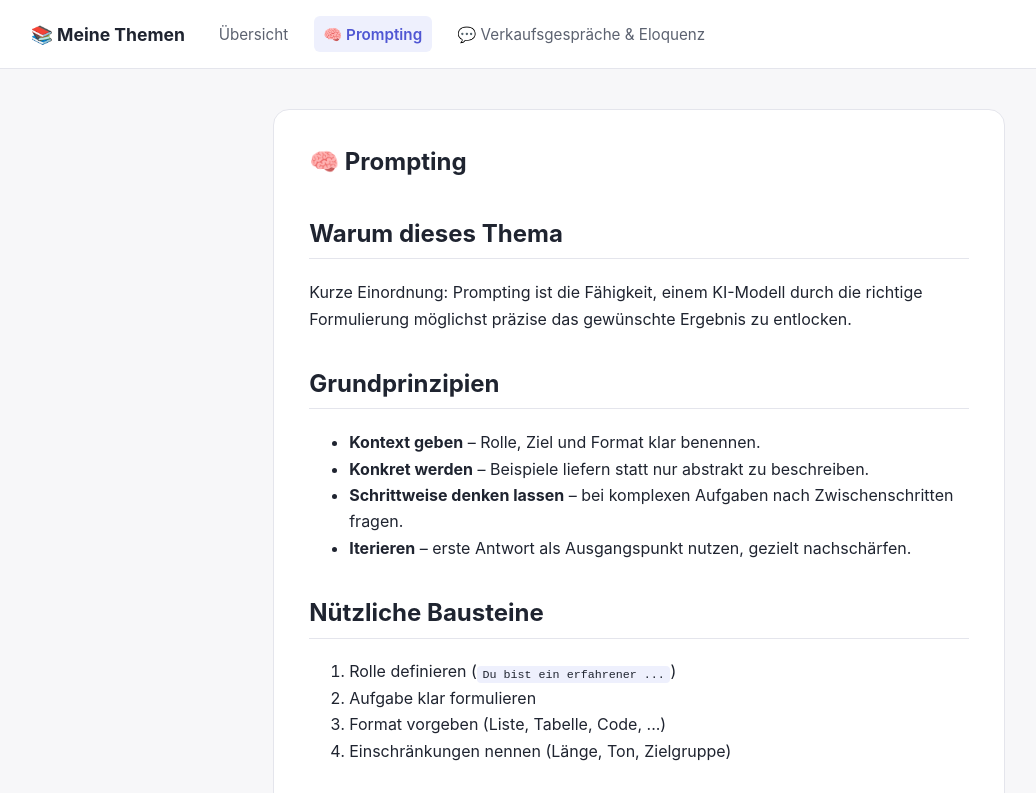
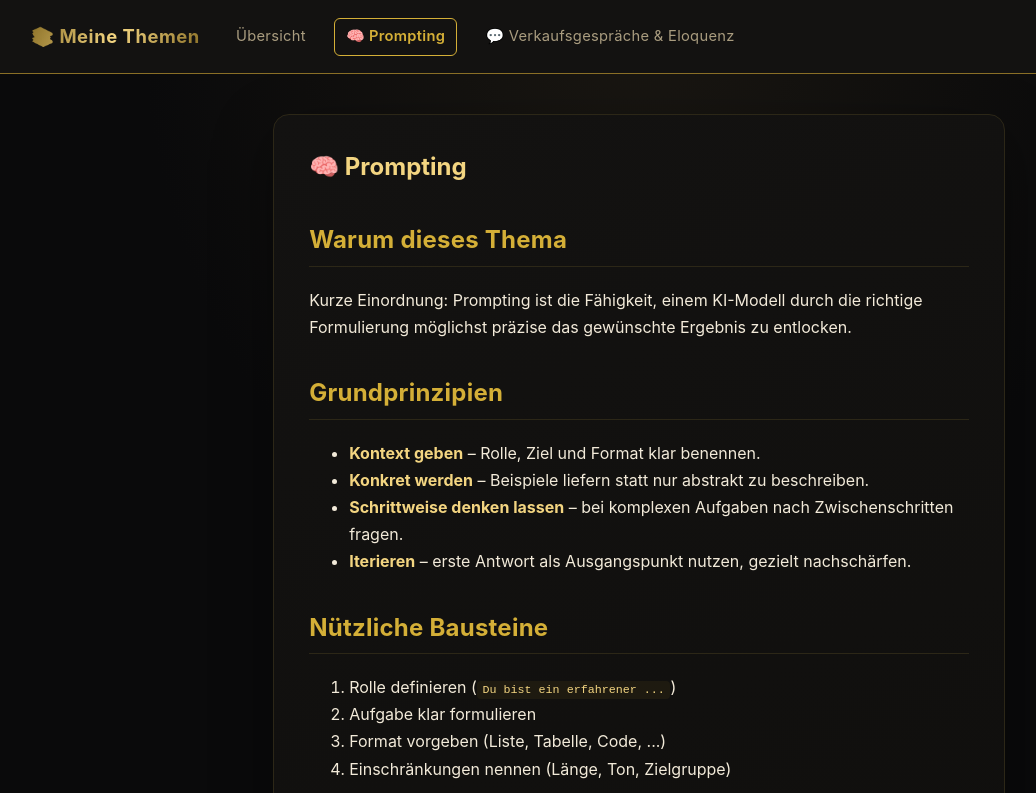
Before and after one commit to Ai6beni/dashboard, a plain HTML site: page docs/prompting.html in a window 1280 px wide. Shown: the top 793 px of the page, without its empty margins (1-1037 px from the left). Drawn offline with Linux system fonts and the light colour scheme.

Commit message:
Redesign: dark black-gold aesthetic theme
Replaces the light/auto-dark theme with a fixed black-and-gold look (radial dark background, gold accents on headings, cards, and nav).

```diff
--- a/docs/assets/style.css
+++ b/docs/assets/style.css
@@ -1,23 +1,13 @@
 :root {
-  --bg: #f7f7f9;
-  --surface: #ffffff;
-  --text: #1f2430;
-  --muted: #5c6270;
-  --accent: #4f56d3;
-  --accent-soft: #eef0fd;
-  --border: #e4e5ec;
-}
-
-@media (prefers-color-scheme: dark) {
-  :root {
-    --bg: #16171d;
-    --surface: #1f212b;
-    --text: #eceef3;
-    --muted: #a3a8b8;
-    --accent: #8b91ff;
-    --accent-soft: #262a45;
-    --border: #2b2d3a;
-  }
+  --bg: #0a0a0b;
+  --surface: #131211;
+  --surface-hover: #19170f;
+  --text: #f2ead9;
+  --muted: #a99c7f;
+  --gold: #d4af37;
+  --gold-bright: #f3d581;
+  --gold-dim: #8a6f26;
+  --border: #2c2717;
 }
 
 * { box-sizing: border-box; }
@@ -25,9 +15,11 @@
 body {
   margin: 0;
   font-family: -apple-system, "Segoe UI", Roboto, Helvetica, Arial, sans-serif;
-  background: var(--bg);
+  background:
+    radial-gradient(ellipse at top, #1a1712 0%, #0a0a0b 55%);
+  background-attachment: fixed;
   color: var(--text);
-  line-height: 1.65;
+  line-height: 1.7;
 }
 
 .site-header {
@@ -35,9 +27,9 @@ body {
   flex-wrap: wrap;
   align-items: center;
   gap: 1rem 1.5rem;
-  padding: 1rem 2rem;
+  padding: 1.1rem 2rem;
   background: var(--surface);
-  border-bottom: 1px solid var(--border);
+  border-bottom: 1px solid var(--gold-dim);
   position: sticky;
   top: 0;
   z-index: 10;
@@ -45,8 +37,12 @@ body {
 
 .brand {
   font-weight: 700;
-  font-size: 1.1rem;
-  color: var(--text);
+  font-size: 1.15rem;
+  letter-spacing: 0.03em;
+  background: linear-gradient(120deg, var(--gold-dim), var(--gold-bright), var(--gold-dim));
+  -webkit-background-clip: text;
+  background-clip: text;
+  color: transparent;
   text-decoration: none;
 }
 
@@ -59,19 +55,22 @@ body {
 .topnav a {
   color: var(--muted);
   text-decoration: none;
-  padding: 0.35rem 0.6rem;
+  padding: 0.35rem 0.7rem;
   border-radius: 6px;
-  font-size: 0.95rem;
+  font-size: 0.92rem;
+  letter-spacing: 0.02em;
+  border: 1px solid transparent;
+  transition: color 0.15s ease, border-color 0.15s ease;
 }
 
 .topnav a:hover {
-  background: var(--accent-soft);
-  color: var(--accent);
+  color: var(--gold-bright);
+  border-color: var(--gold-dim);
 }
 
 .topnav a.active {
-  background: var(--accent-soft);
-  color: var(--accent);
+  color: var(--gold);
+  border-color: var(--gold);
   font-weight: 600;
 }
 
@@ -83,6 +82,8 @@ main {
 
 .intro h1 {
   margin-bottom: 0.3rem;
+  color: var(--gold-bright);
+  letter-spacing: 0.02em;
 }
 
 .intro p {
@@ -98,29 +99,32 @@ main {
 
 .card {
   display: block;
-  background: var(--surface);
+  background: linear-gradient(160deg, var(--surface), #0f0e0c);
   border: 1px solid var(--border);
   border-radius: 14px;
   padding: 1.4rem;
   text-decoration: none;
   color: var(--text);
-  transition: transform 0.15s ease, box-shadow 0.15s ease;
+  transition: transform 0.18s ease, box-shadow 0.18s ease, border-color 0.18s ease;
 }
 
 .card:hover {
   transform: translateY(-3px);
-  box-shadow: 0 8px 24px rgba(0,0,0,0.08);
-  border-color: var(--accent);
+  box-shadow: 0 10px 28px rgba(212, 175, 55, 0.12);
+  border-color: var(--gold);
+  background: linear-gradient(160deg, var(--surface-hover), #0f0e0c);
 }
 
 .card-emoji {
   font-size: 1.8rem;
   margin-bottom: 0.5rem;
+  filter: drop-shadow(0 0 6px rgba(212, 175, 55, 0.25));
 }
 
 .card h2 {
   margin: 0 0 0.4rem;
   font-size: 1.15rem;
+  color: var(--gold-bright);
 }
 
 .card p {
@@ -130,31 +134,45 @@ main {
 }
 
 .topic-page {
-  background: var(--surface);
+  background: linear-gradient(160deg, var(--surface), #0f0e0c);
   border: 1px solid var(--border);
   border-radius: 16px;
   padding: 2rem 2.2rem;
+  box-shadow: 0 20px 60px rgba(0, 0, 0, 0.4);
 }
 
 .topic-page h1 {
   margin-top: 0;
+  color: var(--gold-bright);
 }
 
 .topic-page h2 {
   margin-top: 2rem;
+  color: var(--gold);
   border-bottom: 1px solid var(--border);
   padding-bottom: 0.3rem;
+  letter-spacing: 0.01em;
+}
+
+.topic-page strong {
+  color: var(--gold-bright);
+}
+
+.topic-page a {
+  color: var(--gold);
 }
 
 .topic-page code {
-  background: var(--accent-soft);
+  background: #1e1a10;
+  color: var(--gold-bright);
   padding: 0.1rem 0.35rem;
   border-radius: 4px;
   font-size: 0.9em;
 }
 
 .topic-page pre {
-  background: var(--accent-soft);
+  background: #0e0d0b;
+  border: 1px solid var(--border);
   padding: 1rem;
   border-radius: 10px;
   overflow-x: auto;
@@ -162,24 +180,26 @@ main {
 
 .topic-page pre code {
   background: none;
+  color: var(--text);
   padding: 0;
 }
 
 .topic-page blockquote {
   margin: 1rem 0;
   padding: 0.6rem 1rem;
-  border-left: 3px solid var(--accent);
-  background: var(--accent-soft);
+  border-left: 3px solid var(--gold);
+  background: rgba(212, 175, 55, 0.07);
   border-radius: 0 8px 8px 0;
 }
 
 .topic-page blockquote p {
   margin: 0;
+  color: var(--muted);
 }
 
 .site-footer {
   text-align: center;
-  color: var(--muted);
+  color: var(--gold-dim);
   font-size: 0.85rem;
   padding: 1rem;
 }
```
